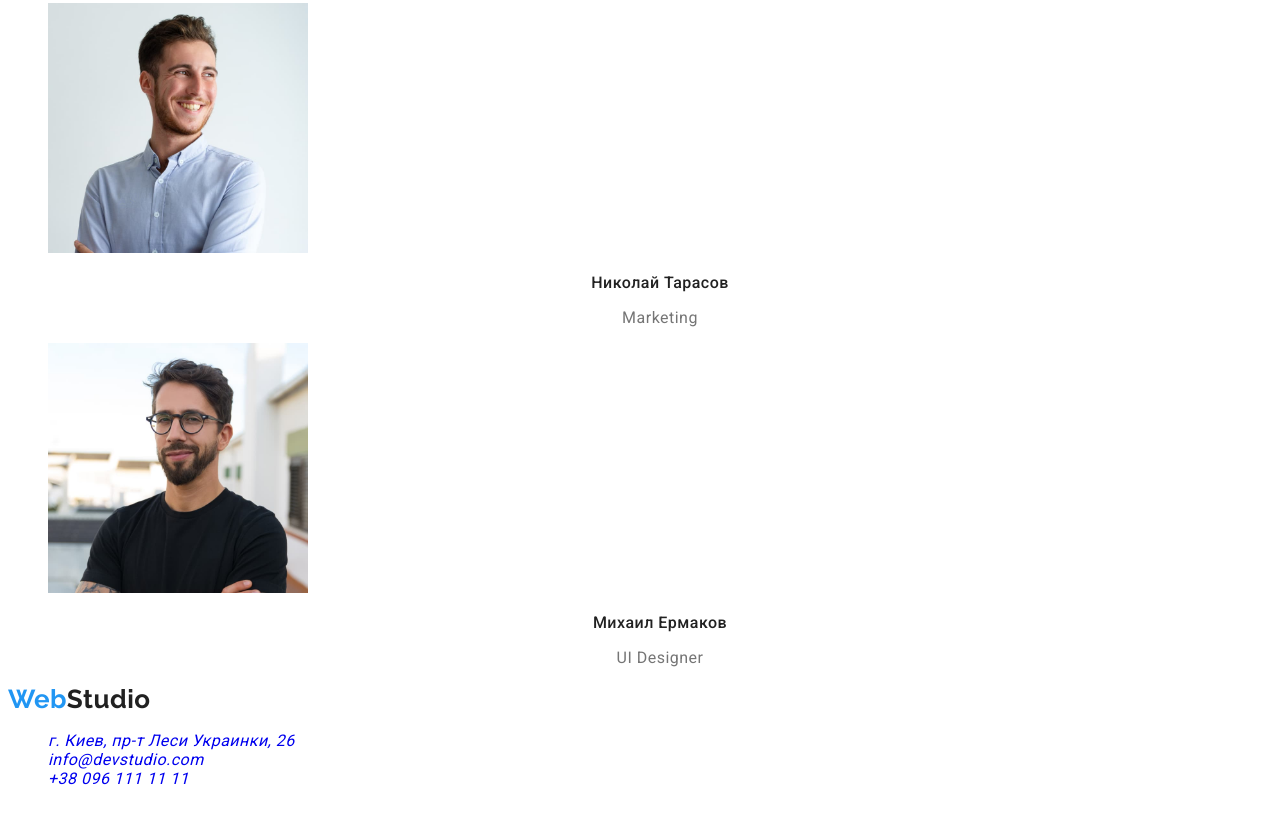
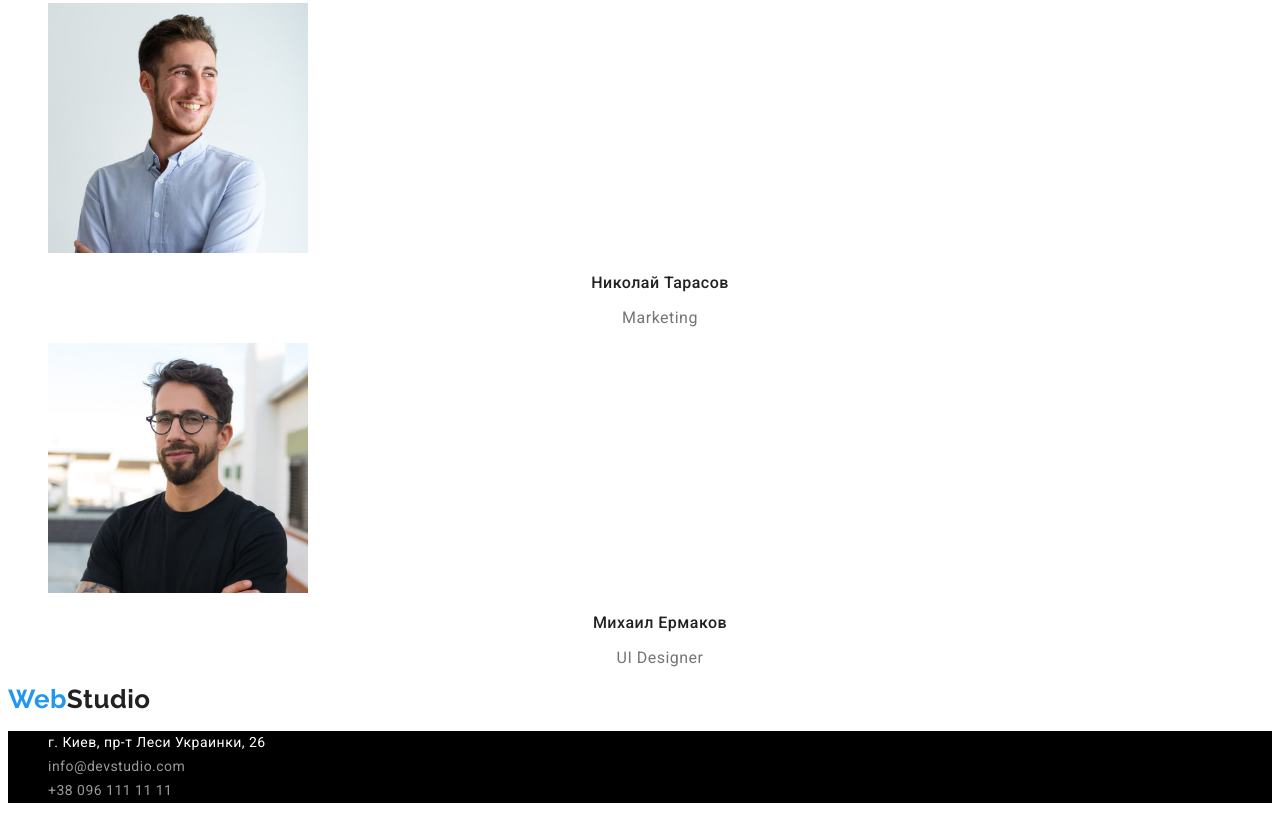
Before and after one commit to alexvile/goit-markup-hw-02, a plain HTML site: page index.html in a window 1280 px wide. Shown: the part 2144-2963 px from the top of the page. Drawn offline with Linux system fonts and the light colour scheme.

Commit message:
стилизирует футер

```diff
--- a/css/styles.css
+++ b/css/styles.css
@@ -58,7 +58,7 @@ body {
   letter-spacing: 0.06em;
   text-transform: uppercase;
   color: var(--primary-white-color);
-  background-color: black; /* временный фон */
+  background-color: black; /* !!!!!временный фон !!!*/
 }
 .button {
   font-weight: 700;
@@ -102,3 +102,18 @@ body {
   line-height: 1.19;
   text-align: center;
 }
+/* Footer styles */
+.footer-list {
+  background-color: black; /* !!!!!Временный фон !!!*/
+}
+.contacts-f {
+  font-size: 14px;
+  line-height: 1.71;
+  color: var(--semitransparent-white-color);
+}
+.address-link {
+  color: var(--primary-white-color);
+}
+.footer-address {
+  font-style: normal;
+}
--- a/index.html
+++ b/index.html
@@ -94,11 +94,11 @@
     <!-- Footer -->
     <footer>
         <a class="logo link" href="./index.html"><span class="logo-first-part">Web</span>Studio</a>
-        <address>
-            <ul>
-                <li class="list"><a class="link" href="https://goo.gl/maps/nCjtymXbm6rQkcYK9">г. Киев, пр-т Леси Украинки, 26</a></li>
-                <li class="list"><a class="link" href="mailto:info@devstudio.com">info@devstudio.com</a></li>
-                <li class="list"><a class="link" href="tel:+380961111111">+38 096 111 11 11</a></li>
+        <address class="footer-address">
+            <ul class="footer-list">
+                <li class="list"><a class="link contacts-f address-link" href="https://goo.gl/maps/nCjtymXbm6rQkcYK9">г. Киев, пр-т Леси Украинки, 26</a></li>
+                <li class="list"><a class="link contacts-f" href="mailto:info@devstudio.com">info@devstudio.com</a></li>
+                <li class="list"><a class="link contacts-f" href="tel:+380961111111">+38 096 111 11 11</a></li>
             </ul>
         </address>
     </footer>
```
